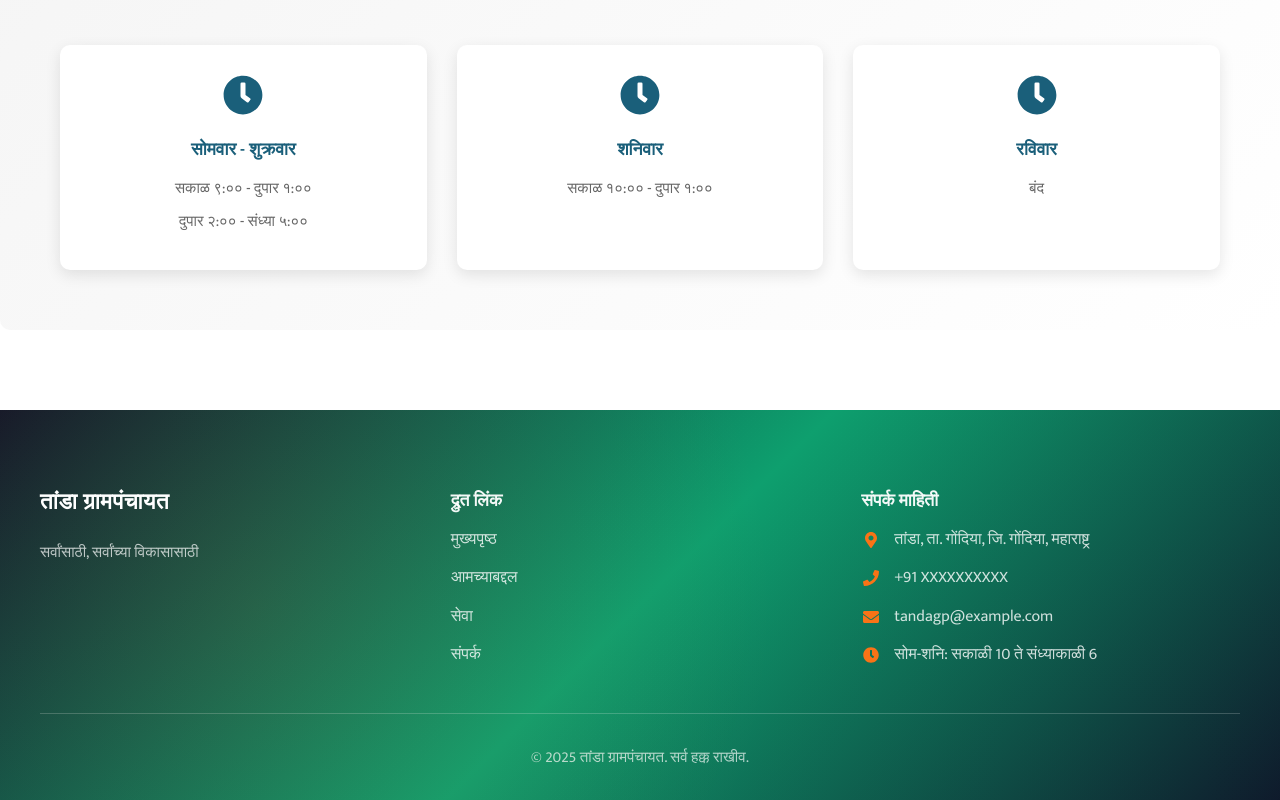
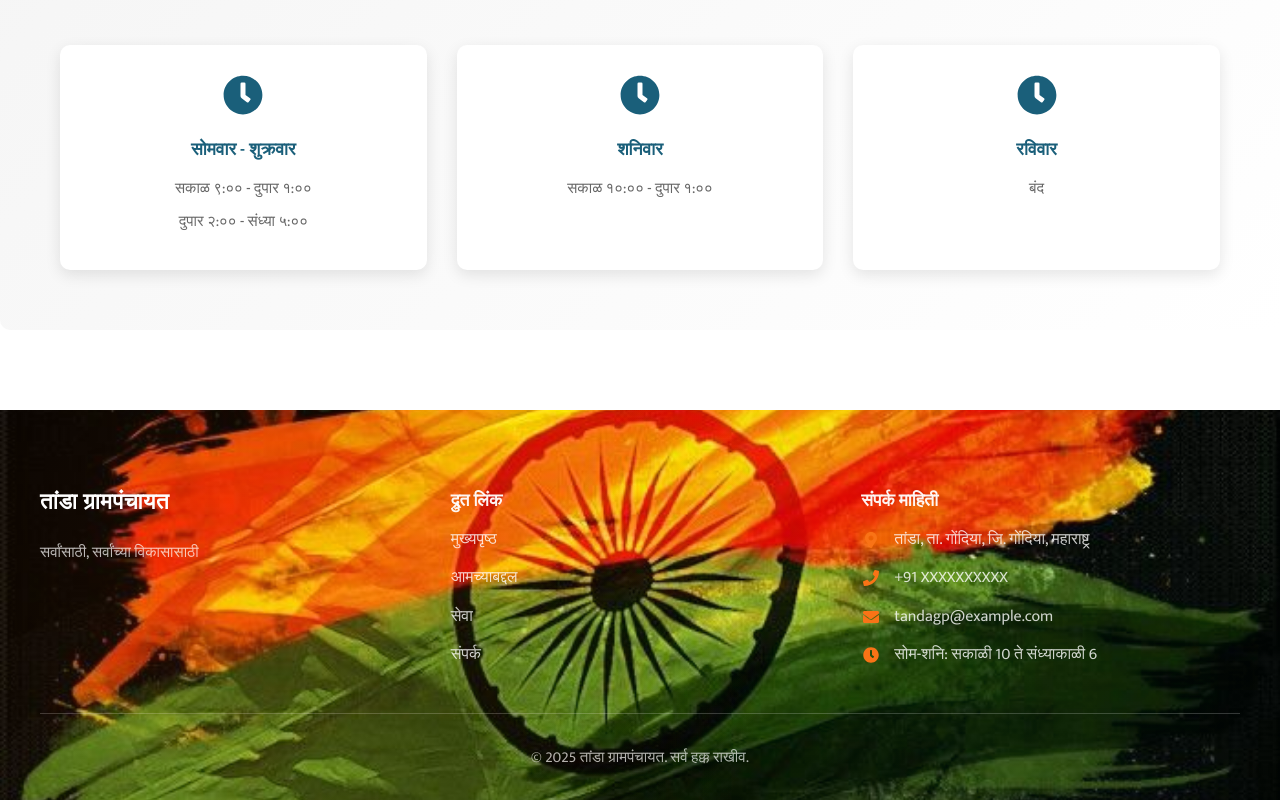
Before and after one commit to sandipbisen08/gptanda-main, a React (Create React App) app: page /adhyaksha in a window 1280 px wide. Shown: the part 2148-2948 px from the top of the page. Built offline with nearby package versions, Linux system fonts and the light colour scheme.

Commit message:
change background footer

```diff
--- a/src/components/Footer.scss
+++ b/src/components/Footer.scss
@@ -1,6 +1,6 @@
 .footer {
-  background: linear-gradient(135deg, #0F172A 0%, #0E9F6E 50%, #0F172A 100%);
-  // background-image: url("../images/bgfooter.jpg");
+  // background: linear-gradient(135deg, #0F172A 0%, #0E9F6E 50%, #0F172A 100%);
+  background-image: url("../images/bgfooter.jpg");
   background-size: cover;
   background-position: center;
   color: white;
```
